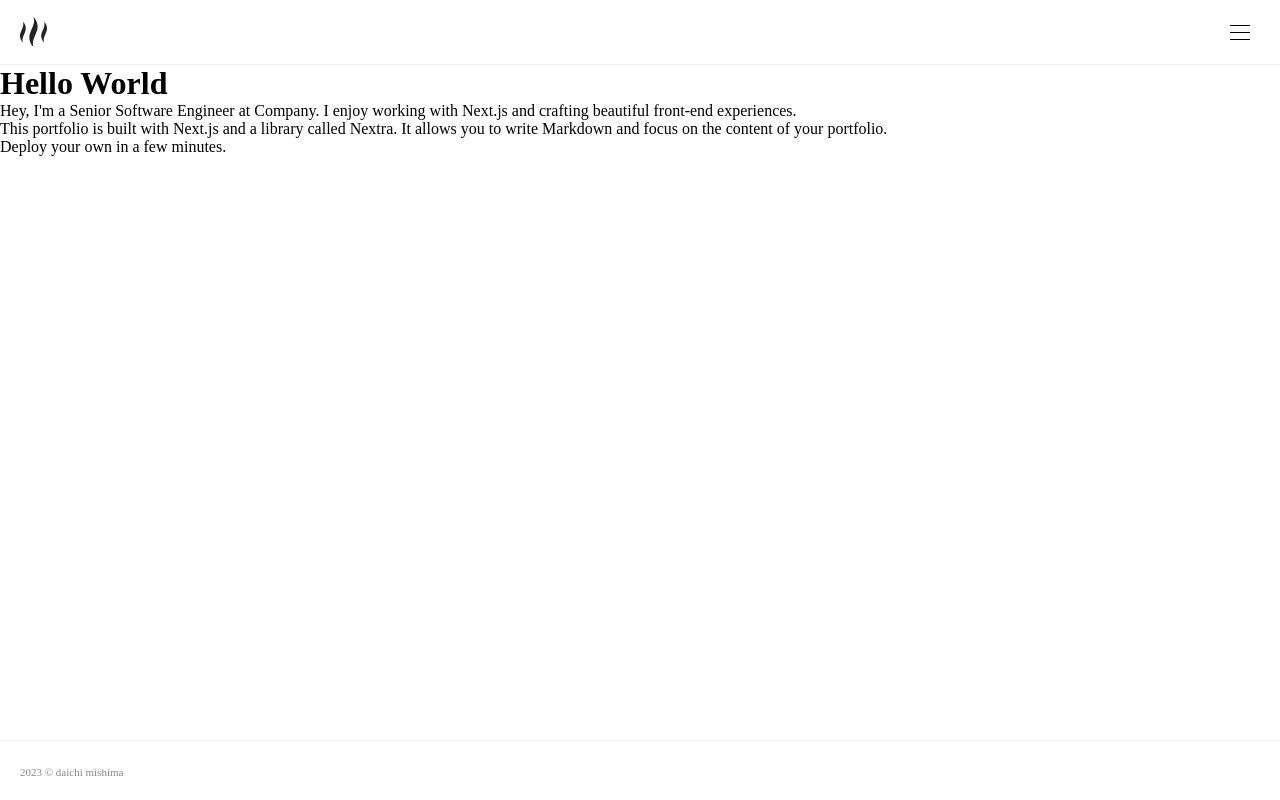
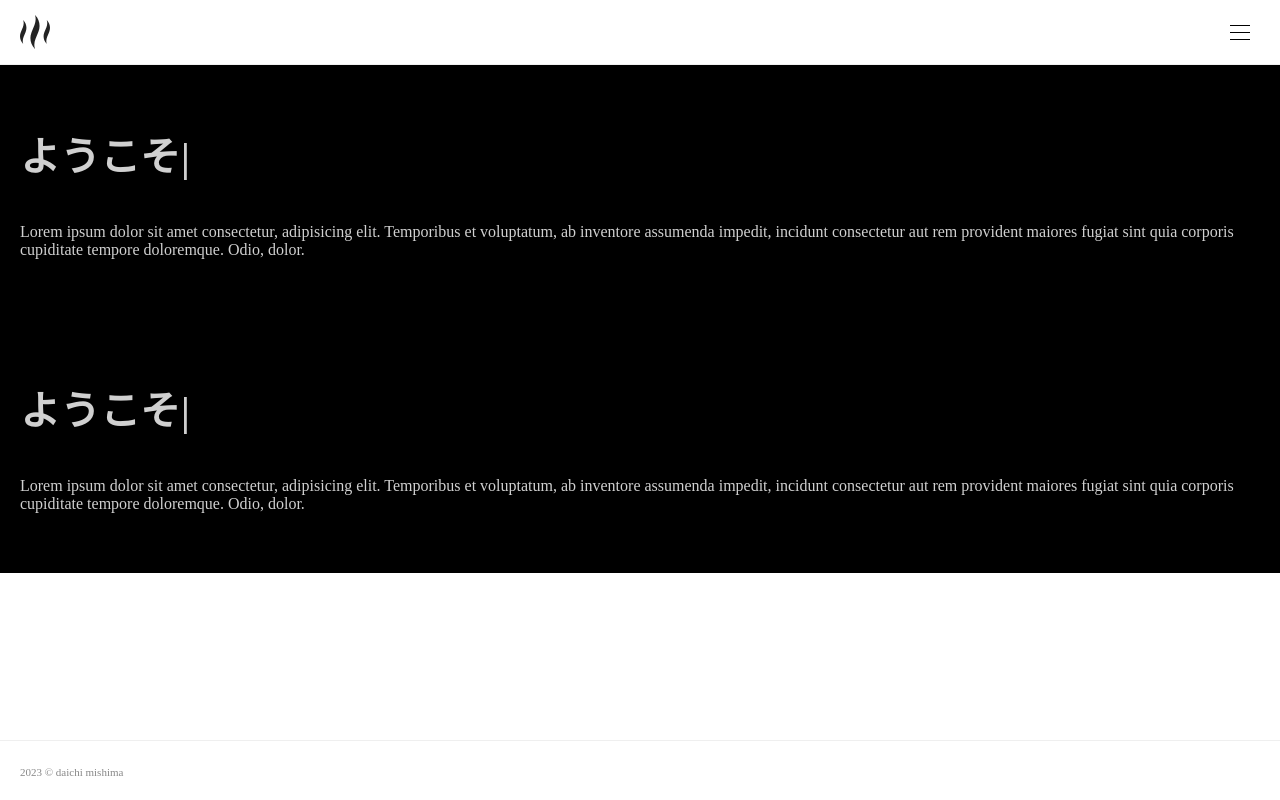
Before and after one commit to Hassaku-g/my-website, a Next.js app: page / in a window 1280 px wide. Built offline with nearby package versions, Linux system fonts and the light colour scheme.

Commit message:
add typewriter

```diff
--- a/components/layout.jsx
+++ b/components/layout.jsx
@@ -46,9 +46,11 @@ export default function Layout({ children }) {
       <header style={{ position: "sticky", top: "0", zIndex: "100", width: "100%", borderBottom: "1px solid #efefef" }}>
         <div className="container" style={{ position: "relative", padding: "0 20px", backgroundColor: "white" }}>
           <div className="header-navigation-wrap" style={{ display: "flex", justifyContent: "space-between", alignItems: "center", height: "64px" }}>
-            <Link className="logo" href="/" scroll={false}>
-              <Image src="/logo.svg" alt="alt" width={30} height={30} priority style={{ fill: "blue" }} />
-            </Link>
+            <h1>
+              <Link className="logo" href="/" scroll={false} style={{ display: "flex", justifyContent: "center", alignItems: "center", width: "30px", height: "auto" }}>
+                <Image src="/logo.svg" alt="alt" width={100} height={100} priority />
+              </Link>
+            </h1>
             <button style={{ position: "relative", width: "40px", height: "40px", background: "transparent", border: "none" }} onClick={handle} className={`main-menu-toggle ${active ? "open" : ""}`}>
               <span style={{ position: "absolute", top: "13px", left: "10px", width: "20px", height: "1px", backgroundColor: "black" }}></span>
               <span style={{ position: "absolute", top: "20px", left: "10px", width: "20px", height: "1px", backgroundColor: "black" }}></span>
--- a/package.json
+++ b/package.json
@@ -16,6 +16,7 @@
     "react": "18.2.0",
     "react-dom": "18.2.0",
     "remark": "^14.0.2",
-    "remark-html": "^15.0.2"
+    "remark-html": "^15.0.2",
+    "typewriter-effect": "^2.19.0"
   }
 }
--- a/pages/index.jsx
+++ b/pages/index.jsx
@@ -1,14 +1,41 @@
 import Head from "next/head";
 import Link from "next/link";
 import Layout from "../components/layout";
+import Typewriter from "typewriter-effect";
 
 export default function Home() {
   return (
     <Layout>
-      <h1>Hello World</h1>
-      <p>Hey, I'm a Senior Software Engineer at Company. I enjoy working with Next.js and crafting beautiful front-end experiences.</p>
-      <p>This portfolio is built with Next.js and a library called Nextra. It allows you to write Markdown and focus on the content of your portfolio.</p>
-      <p>Deploy your own in a few minutes.</p>
+      <section style={{ padding: "60px 20px", backgroundColor: "black", color: "#d0d0d0" }}>
+        <h1 style={{ fontSize: "40px", color: "#d0d0d0" }}>
+          <Typewriter
+            options={{
+              strings: ["Hello World", "ようこそ"],
+              autoStart: true,
+              loop: true,
+            }}
+          />
+        </h1>
+        <p style={{ paddingTop: "40px" }}>
+          Lorem ipsum dolor sit amet consectetur, adipisicing elit. Temporibus et voluptatum, ab inventore assumenda impedit, incidunt consectetur aut rem provident maiores fugiat sint quia corporis
+          cupiditate tempore doloremque. Odio, dolor.
+        </p>
+      </section>
+      <section style={{ padding: "60px 20px", backgroundColor: "black", color: "#d0d0d0" }}>
+        <h1 style={{ fontSize: "40px", color: "#d0d0d0" }}>
+          <Typewriter
+            options={{
+              strings: ["Hello World", "ようこそ"],
+              autoStart: true,
+              loop: true,
+            }}
+          />
+        </h1>
+        <p style={{ paddingTop: "40px" }}>
+          Lorem ipsum dolor sit amet consectetur, adipisicing elit. Temporibus et voluptatum, ab inventore assumenda impedit, incidunt consectetur aut rem provident maiores fugiat sint quia corporis
+          cupiditate tempore doloremque. Odio, dolor.
+        </p>
+      </section>
     </Layout>
   );
 }
--- a/styles/globals.css
+++ b/styles/globals.css
@@ -60,6 +60,7 @@ body {
 img {
   display: block;
   width: 100%;
+  height: 100%;
 }
 
 a {
```
Also changed, not shown: 1 other file (tests, documents, lock files or other folders).
